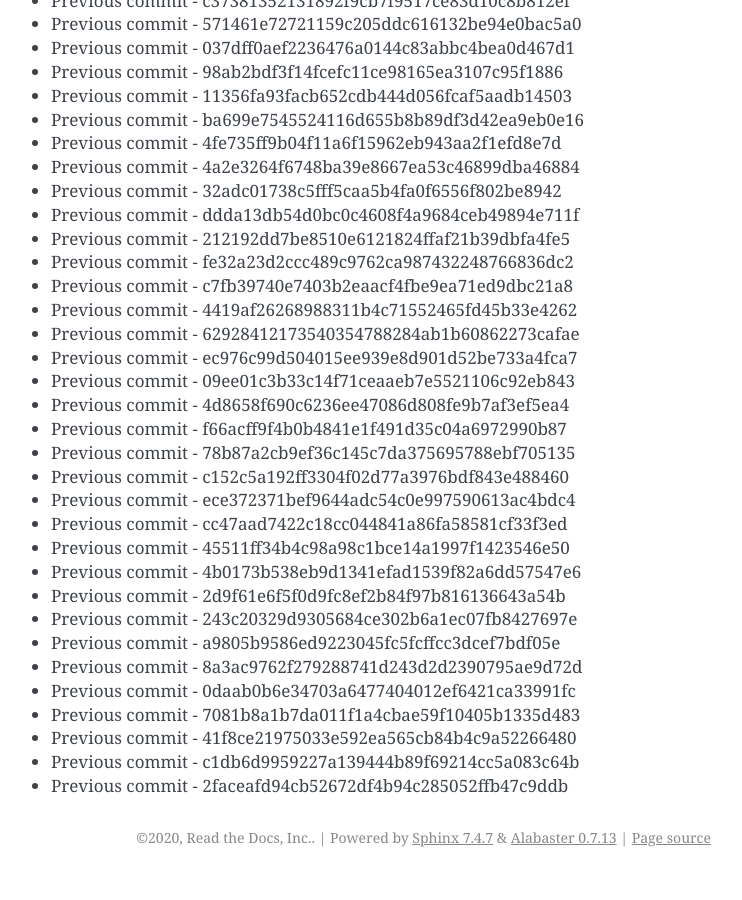
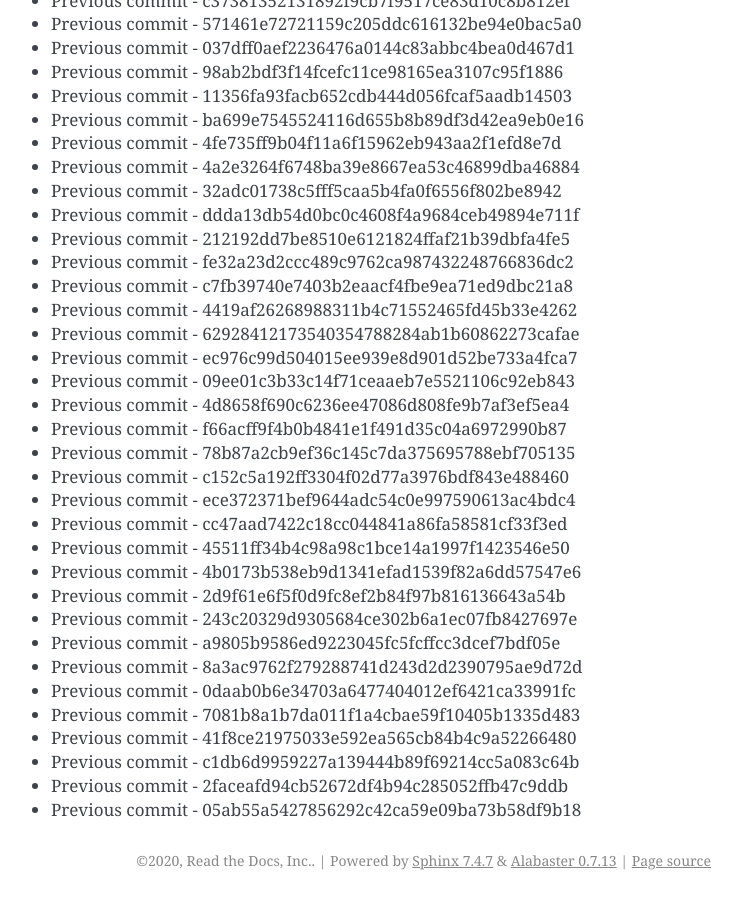
Before and after one commit to readthedocs/rtd-git-stresstest, a Sphinx documentation site: the page built from docs/updates.rst, in a window 1280 px wide and 900 px high, scrolled down 64145 px. Shown: the whole window, without its empty margins (399-1141 px from the left). Built offline with Sphinx 7.4.7, drawn with Linux system fonts in a browser that asks for light colours; before the commit the page ends 65022 px from its top, so only the background shows below that.

Commit message:
Generating commit from previous: 05ab55a5427856292c42ca59e09ba73b58df9b18

```diff
--- a/docs/updates.rst
+++ b/docs/updates.rst
@@ -2727,3 +2727,4 @@ It can be tested for any performance characteristics.
 * Previous commit - 41f8ce21975033e592ea565cb84b4c9a52266480
 * Previous commit - c1db6d9959227a139444b89f69214cc5a083c64b
 * Previous commit - 2faceafd94cb52672df4b94c285052ffb47c9ddb
+* Previous commit - 05ab55a5427856292c42ca59e09ba73b58df9b18
```
